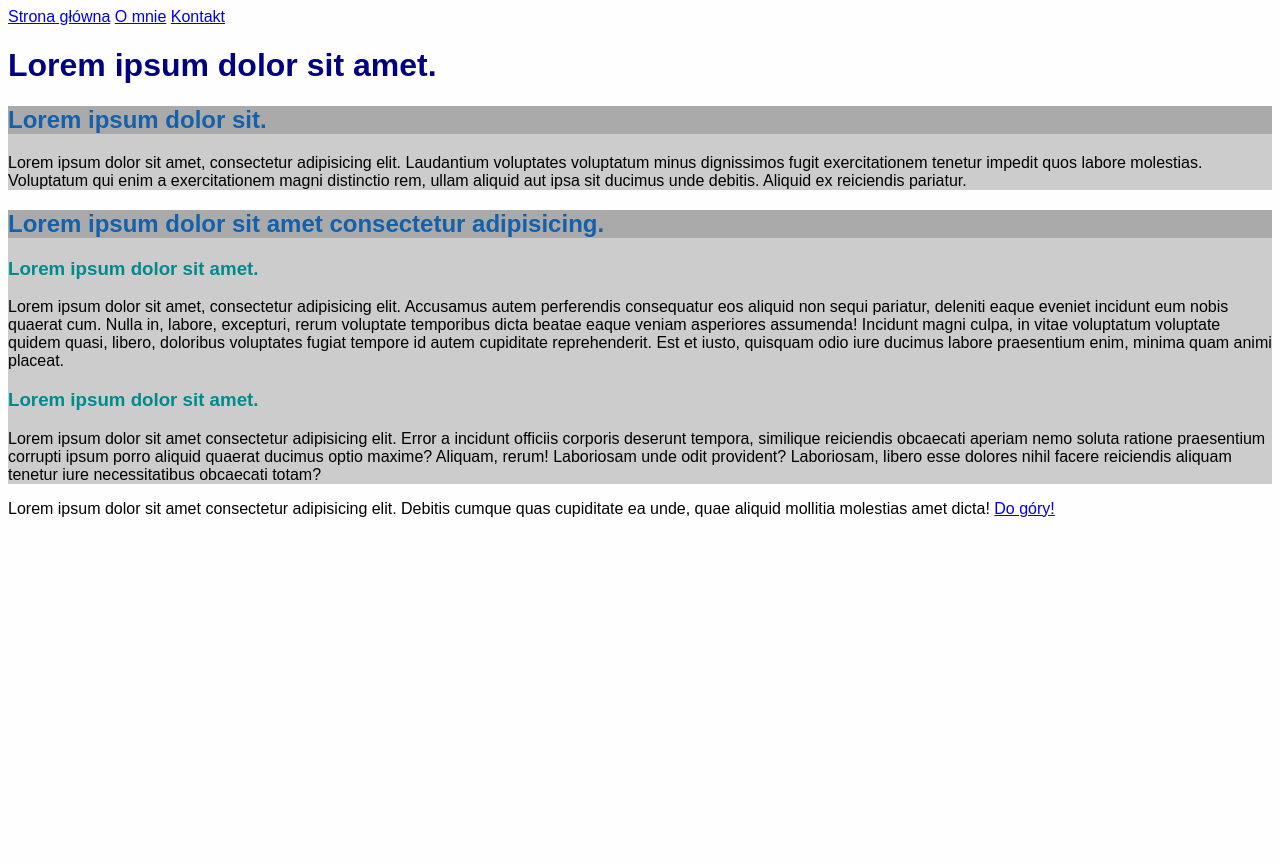
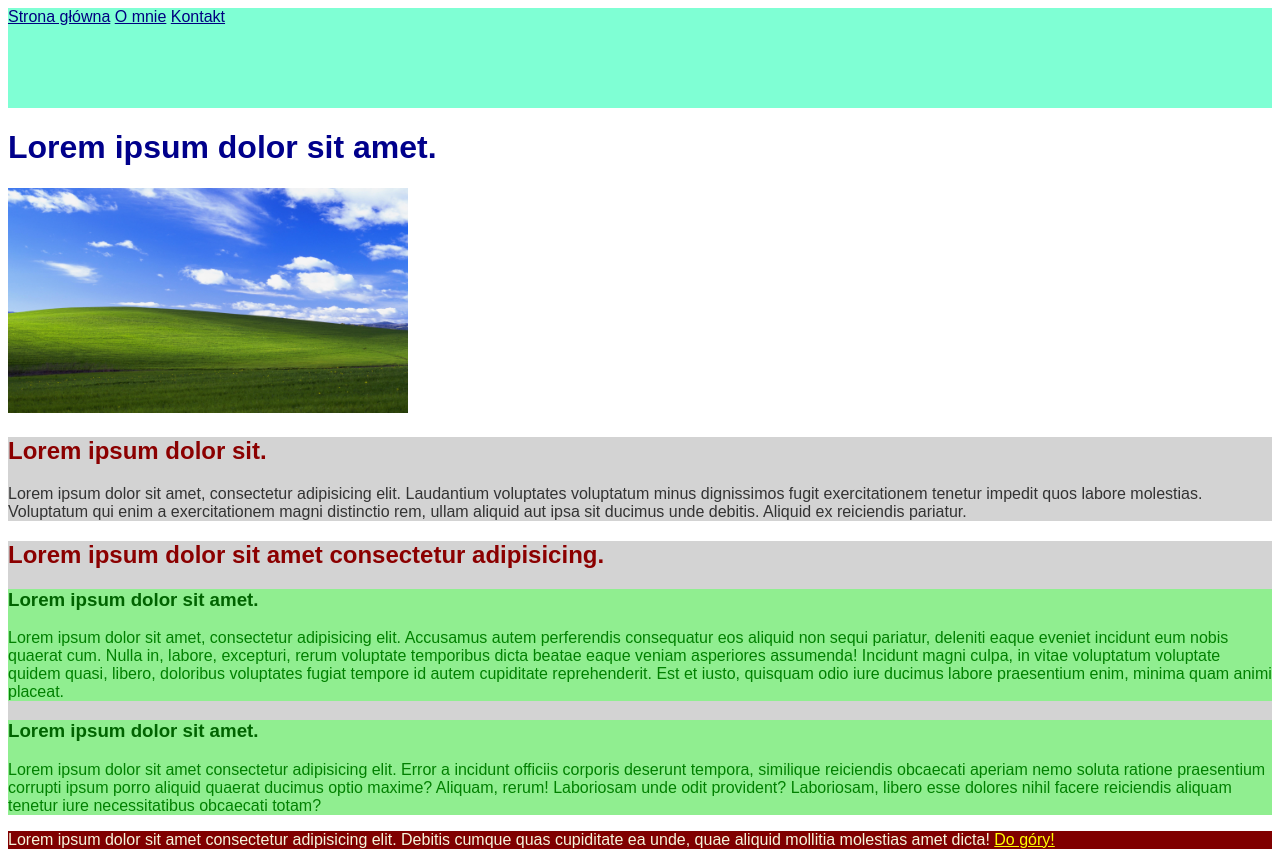
Before and after one commit to Baldshroom/homepage2, a plain HTML site: page index.html in a window 1280 px wide. Before the commit the page ends 800 px from the top, so only its background shows below. Drawn offline with Linux system fonts and the light colour scheme.

Commit message:
Added JS, CSS classes and images

```diff
--- a/index.html
+++ b/index.html
@@ -10,19 +10,20 @@
 
 <body>
 	<header>
-		<nav>
-			<a href="index.html">Strona główna</a>
-			<a href="about.html">O mnie</a>
-			<a href="contact.html">Kontakt</a>
+		<nav class="navigation">
+			<a class="nav-link" href="index.html">Strona główna</a>
+			<a class="nav-link" href="about.html">O mnie</a>
+			<a class="nav-link" href="contact.html">Kontakt</a>
 		</nav>
 	</header>
 	<main>
 		<header id="top">
-			<h1>Lorem ipsum dolor sit amet.</h1>
+			<h1 class="header-blue">Lorem ipsum dolor sit amet.</h1>
+			<img class="image" src="widok.jpg" alt="ładny widok przedstawiający zielone pagórki">
 		</header>
-		<section>
-			<h2>Lorem ipsum dolor sit.</h2>
-			<p>
+		<section class="section">
+			<h2 class="header-red">Lorem ipsum dolor sit.</h2>
+			<p class="text">
 				Lorem ipsum dolor sit amet, consectetur adipisicing elit. Laudantium
 				voluptates voluptatum minus dignissimos fugit exercitationem tenetur
 				impedit quos labore molestias. Voluptatum qui enim a exercitationem
@@ -30,11 +31,11 @@
 				Aliquid ex reiciendis pariatur.
 			</p>
 		</section>
-		<section>
-			<h2>Lorem ipsum dolor sit amet consectetur adipisicing.</h2>
-			<article>
-				<h3>Lorem ipsum dolor sit amet.</h3>
-				<p>
+		<section class="section">
+			<h2 class="header-red">Lorem ipsum dolor sit amet consectetur adipisicing.</h2>
+			<article class="article">
+				<h3 class="header-article">Lorem ipsum dolor sit amet.</h3>
+				<p class="article-text">
 					Lorem ipsum dolor sit amet, consectetur adipisicing elit. Accusamus
 					autem perferendis consequatur eos aliquid non sequi pariatur,
 					deleniti eaque eveniet incidunt eum nobis quaerat cum. Nulla in,
@@ -46,9 +47,9 @@
 					animi placeat.
 				</p>
 			</article>
-			<article>
-				<h3>Lorem ipsum dolor sit amet.</h3>
-				<p>
+			<article class="article">
+				<h3 class="header-article">Lorem ipsum dolor sit amet.</h3>
+				<p class="article-text">
 					Lorem ipsum dolor sit amet consectetur adipisicing elit. Error a
 					incidunt officiis corporis deserunt tempora, similique reiciendis
 					obcaecati aperiam nemo soluta ratione praesentium corrupti ipsum
@@ -60,11 +61,11 @@
 			</article>
 		</section>
 	</main>
-	<footer>
-		<p>
+	<footer class="footer">
+		<p class="footer-text">
 			Lorem ipsum dolor sit amet consectetur adipisicing elit. Debitis
 			cumque quas cupiditate ea unde, quae aliquid mollitia molestias amet
-			dicta! <a href="#top">Do góry!</a>
+			dicta! <a class="footer-link" href="#top">Do góry!</a>
 		</p>
 	</footer>
 	<script src="main.js"></script>
--- a/main.js
+++ b/main.js
@@ -1 +1,3 @@
-console.log("Siema");
+const firstName = "Oskar";
+const age = "25";
+console.log(`Cześć jestem ${firstName} i mam ${age}lat`);
--- a/style.css
+++ b/style.css
@@ -1,19 +1,51 @@
 body {
-	background: #fefefe;
 	font-family: Arial, Helvetica, sans-serif;
+	color: #333;
 }
 
-h1 {
+.article {
+	background-color: lightgreen;
+}
+
+.article-text {
+	color:green;
+}
+
+.footer {
+	background-color: maroon;
+}
+
+.footer-link {
+	color:yellow;
+}
+.footer-text{
+	color:beige;
+}
+.header-article {
+color: darkgreen;
+}
+
+.header-blue {
+color: darkblue;
+}
+
+.header-red {
+	color: darkred;
+}
+
+.image {
+	max-width: 400px;
+}
+
+.nav-link {
 	color: navy;
 }
-h2 {
-	color: #1460aa;
-	background: #aaa;
-}
-h3 {
-	color: darkcyan;
+
+.navigation {
+	height: 100px;
+	background-color: aquamarine;
 }
 
-section {
-	background: #ccc;
+.section {
+	background: lightgray;
 }
```
Also changed, not shown: about.html (+4 -1 lines), contact.html (+4 -1 lines), widok.jpg (added).
